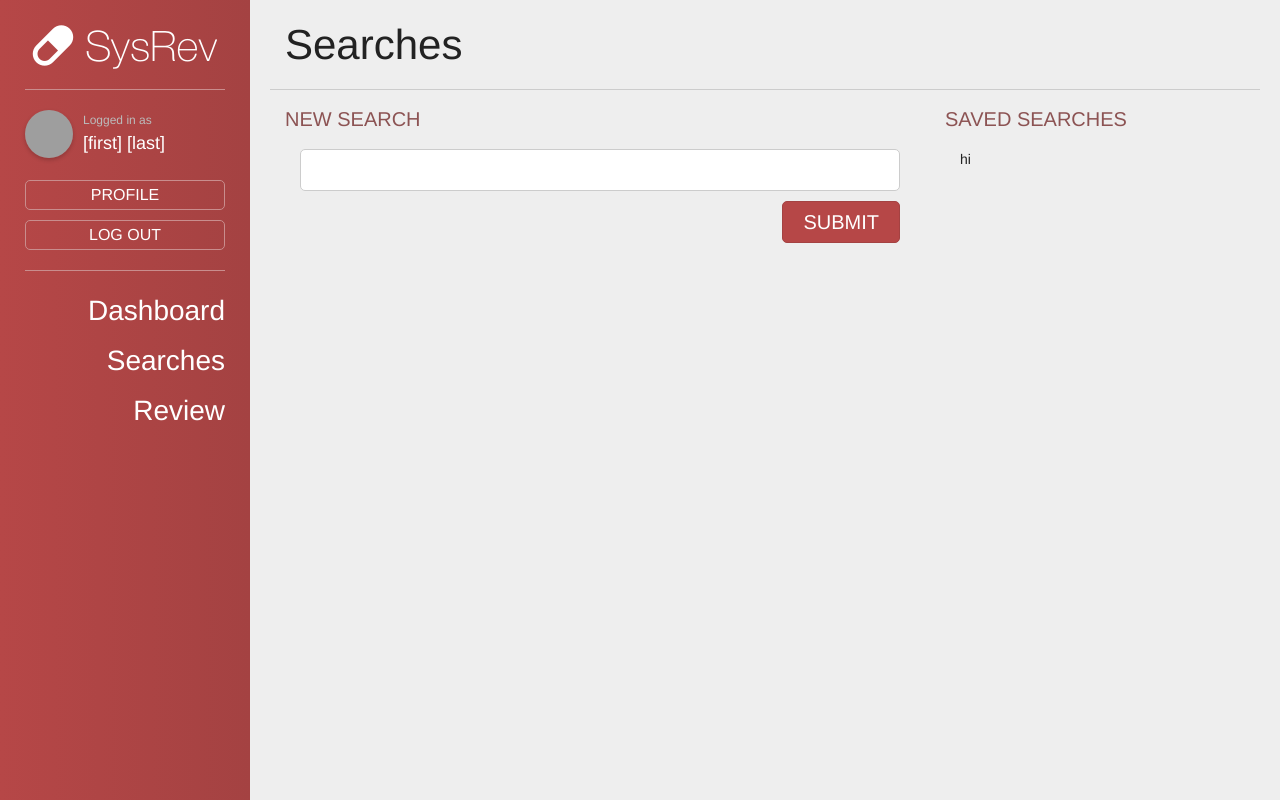
After one commit to JordanDuncan/sysrev, a Django app: page /search/ in a window 1280 px wide. The commit adds this page. Run offline with Django 3.2, Linux system fonts and the light colour scheme; some libraries are stand-ins or nearby versions; grey boxes are pictures that could not be loaded.

Commit message:
more pages, inc login, search, results

```diff
--- a/static/css/style.css
+++ b/static/css/style.css
@@ -19,7 +19,11 @@ body {
     font-size: 20px;
     font-weight: 200;
     padding: 15px 0;
-    color: #5B2A2A;
+    color: #8C5353;
+}
+.text-large {
+    font-size: 42px;
+    font-weight: 200;
 }
 .text-green {
     color: #6B9375;
@@ -34,6 +38,54 @@ body {
     width: 48px;
     border-radius: 25px;
     box-shadow: 0 2px 4px rgba(0,0,0,0.2);
+}
+
+/* UI Element Styles */
+textarea, input { outline: none; }
+.input-large-text {
+    height: 42px;
+    font-size: 16px;
+    width: 100%;
+    padding: 0 10px;
+    margin-bottom: 10px;
+    background-color: white;
+    border: 1px solid #CCC;
+    border-radius: 5px;
+    transition: all 0.15s;
+}
+    .input-large-text:hover {
+        border: 1px solid #D3B8B8;
+    }
+    .input-large-text:focus {
+        border: 1px solid #8C5353;
+    }
+
+.button {
+    height: 42px;
+    width: auto;
+    display: inline-block;
+    padding: 6px 20px;
+    font-size: 20px;
+    font-weight: 200;
+    color: #8C5353;
+    border: 1px solid #CCC;
+    border-radius: 5px;
+    background-color: white;
+    transition: all 0.1s;
+    position: relative;
+    cursor: hand;
+    cursor: pointer;
+}
+    .button:hover {
+        top: -2px;
+        box-shadow: 0 2px 4px rgba(0,0,0,0.2);
+    }
+
+.button-red {
+    border: 1px solid #a44242;
+    border-radius: 5px;
+    background-color: #b64747;
+    color: white;
 }
 
 /* Mobile Navbar Styles */
--- a/sysrev/urls.py
+++ b/sysrev/urls.py
@@ -3,5 +3,8 @@ from django.conf.urls import url
 from . import views
 
 urlpatterns = [
-    url(r'^dashboard/', views.dashboard),
+    url(r'^$', views.login),
+    url(r'^dashboard/$', views.dashboard),
+    url(r'^search/$', views.newSearch),
+    url(r'^search/results', views.searchResults),
 ]
--- a/sysrev/views.py
+++ b/sysrev/views.py
@@ -1,7 +1,17 @@
 from django.shortcuts import render
 
-# Create your views here.
+def login(request):
+    context_dict = { "page_title" : "Login" }
+    return render(request, "login.html", context_dict)
 
 def dashboard(request):
     context_dict = { "page_title" : "Dashboard" }
     return render(request, "index.html", context_dict)
+
+def newSearch(request):
+    context_dict = { "page_title" : "Seaches" }
+    return render(request, "newSearch.html", context_dict)
+
+def searchResults(request):
+    context_dict = { "page_title" : "Search Results" }
+    return render(request, "searchResults.html", context_dict)
--- a/templates/base.html
+++ b/templates/base.html
@@ -5,7 +5,7 @@
     <meta charset="UTF-8">
     <meta http-equiv="X-UA-Compatible" content="IE=edge">
     <meta name="viewport" content="width=device-width, initial-scale=1">
-    <title>{% if pageTitle %}{{ pageTitle }} - {% endif %}SysRev</title>
+    <title>{% if page_title %}{{ page_title }} - {% endif %}SysRev</title>
     <link href="{% static "css/bootstrap.min.css" %}" rel="stylesheet">
     <link href="{% static "css/simple-sidebar.css" %}" rel="stylesheet">
     <link href="{% static "css/style.css" %}" rel="stylesheet">
--- /dev/null
+++ b/templates/newSearch.html
@@ -0,0 +1,27 @@
+{% extends 'base.html' %}
+{% block body_block %}
+<div class="container-fluid">
+  <div class="row">
+    <div class="main-header">
+        <div class="col-md-12">Searches</div>
+    </div>
+  </div>
+  <div class="row">
+    <div class="col-md-8">
+        <div class="main-section-title">NEW SEARCH</div>
+        <div class="col-md-12">
+            <form>
+                <input type="text" class="input-large-text">
+                <div class="button button-red pull-right">SUBMIT</div>
+            </form>
+        </div>
+    </div>
+    <div class="col-md-4">
+        <div class="main-section-title">SAVED SEARCHES</div>
+        <div class="col-md-12">
+            hi
+        </div>
+    </div>
+  </div>
+</div>
+{% endblock %}
```
Also changed, not shown: static/css/login.css (+23 -4 lines), templates/login.html (+9 -2 lines), templates/searchResults.html (added, +25 -0 lines).
